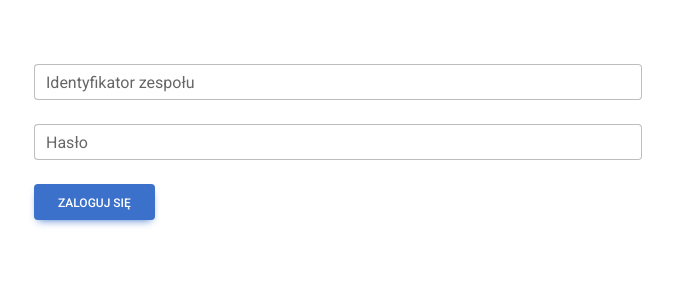
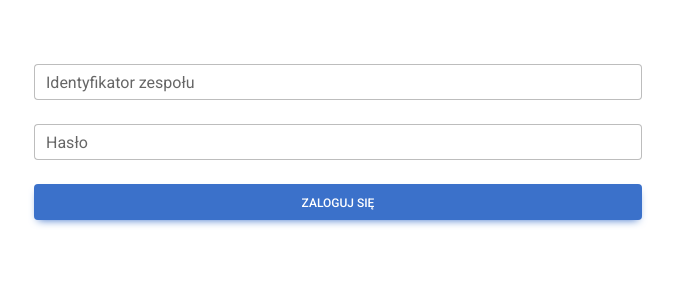
Before and after one commit to Spiewakl/AmbulanceTeamWebApp, a React (Create React App) app: page / in a window 1280 px wide. Shown: the top 300 px of the page, without its empty margins (302-977 px from the left). Built offline with nearby package versions, Linux system fonts and the light colour scheme.

Commit message:
initial commit

```diff
--- a/src/Login.js
+++ b/src/Login.js
@@ -8,10 +8,13 @@ import {
 }
 from 'mdb-react-ui-kit';
 import { Link, useNavigate } from "react-router-dom";
+import { onLogin } from './Utils/login.utils';
+
+
 
 
 function Login(){
-
+  const navigate = useNavigate();
 
     return (
         <MDBContainer className="p-3 my-5 d-flex flex-column w-50">
@@ -19,7 +22,7 @@ function Login(){
           <MDBInput wrapperClass='mb-4' label='Identyfikator zespołu' id='form1' type='email'/>
           <MDBInput wrapperClass='mb-4' label='Hasło' id='form2' type='password'/>
 
-          <Link to="/dashboard"><MDBBtn className="mb-4">Zaloguj się</MDBBtn></Link>
+          <MDBBtn onClick={() => onLogin(navigate) } className="mb-4">Zaloguj się</MDBBtn>
 
 
         </MDBContainer>
--- /dev/null
+++ b/src/Utils/login.utils.js
@@ -0,0 +1,3 @@
+export function onLogin(navigate){
+    navigate('/dashboard')
+  }
```
